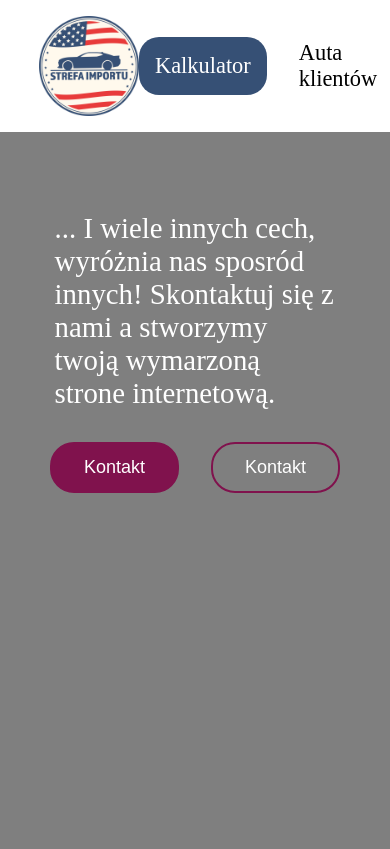
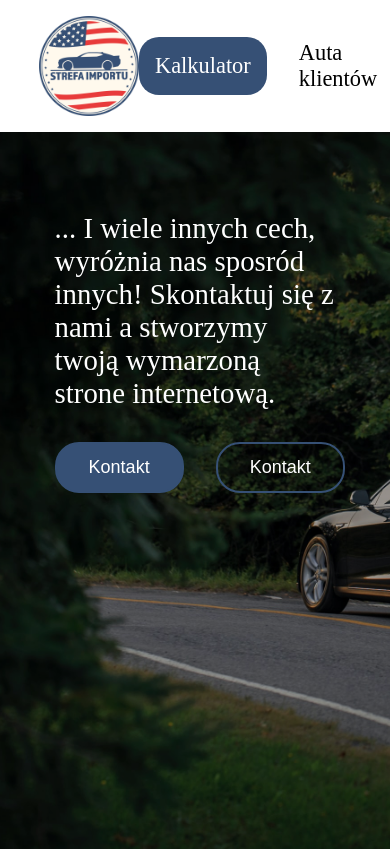
Before and after one commit to MarcinMaciej99/Strefa-Importu, a React (Create React App) app: page / in a window 390 px wide. Shown: the top 849 px of the page. Built offline with nearby package versions, Linux system fonts and the light colour scheme.

Commit message:
added main image

```diff
--- a/src/components/MainSection/MainSection.scss
+++ b/src/components/MainSection/MainSection.scss
@@ -1,41 +1,29 @@
-// @import "./styles.scss";
-
-$white: #fff;
-$black: #000;
-$background: #1a1918;
-$secondary: #80124d;
-$offwhite: #f6f6f6;
+@import "../../App.scss";
 
 main {
   height: 85vh;
   display: flex;
-  // background-image: url('../images/background.jpg');
-  // background-size: cover;
-  // background-repeat: no-repeat;
-  // opacity: 0.5;
-  background: rgba(0, 0, 0, 0.5);
-  // background: $background;
+  background: rgba(0, 0, 0, 0.2);
   position: relative;
 }
 
 main::after {
-  // height: 95.2%;
   content: "";
-  //   background-image: url("../images/background.jpg");
+  background-image: url("../../images/mainSectionImage.jpg");
   background-size: cover;
-  // opacity: 0.5;
   top: 0;
   left: 0;
   bottom: 0;
   right: 0;
   position: absolute;
   z-index: -1;
+  background-repeat: no-repeat;
+  background-position: 30% 30%;
 }
 
 .main-section {
   display: flex;
   flex-direction: column;
-  // align-items: center;
   margin-top: 10rem;
   width: 62%;
 
@@ -53,23 +41,23 @@ main::after {
     margin-top: 2rem;
     display: flex;
     align-items: center;
-    justify-content: center;
+    // justify-content: center;
 
     &--contact {
-      border: 2px solid $secondary;
+      border: 2px solid $base-color;
       margin-right: 2rem;
       font-size: 24px;
       padding: 0.8rem 2.7rem;
       border-radius: 24px;
       color: $white;
-      background: $secondary;
+      background: $base-color;
       transition: 0.3s;
       cursor: pointer;
     }
 
     &--contact:hover {
       background: $white;
-      color: $background;
+      color: $base-color;
       border: 2px solid $white;
     }
 
@@ -77,7 +65,7 @@ main::after {
       background: none;
       font-size: 24px;
       padding: 0.8rem 2.7rem;
-      border: 2px solid $secondary;
+      border: 2px solid $base-color;
       border-radius: 24px;
       color: $white;
       transition: 0.3s;
@@ -86,7 +74,7 @@ main::after {
 
     &--projects:hover {
       background: $white;
-      color: $background;
+      color: $base-color;
       border: 2px solid $white;
     }
   }
@@ -100,12 +88,10 @@ main::after {
 }
 
 .img {
-  // width: 300px;
   width: 400px;
   height: 400px;
   margin-top: 6rem;
   padding-left: 5rem;
-  // object-fit: contain;
   filter: invert(100%) sepia(8%) saturate(31%) hue-rotate(297deg)
     brightness(109%) contrast(107%);
 }
@@ -116,14 +102,11 @@ b {
 }
 
 .animationContainer {
-  // width: 300px;
   width: 400px;
   height: 400px;
   margin-top: 5rem;
   padding-left: 3rem;
   z-index: 10;
-  // object-fit: contain;
-  //   filter: invert(100%) sepia(8%) saturate(31%) hue-rotate(297deg) brightness(109%) contrast(107%);
 }
 
 @media (max-width: 1100px) {
@@ -157,7 +140,7 @@ b {
 
     &__buttons {
       &--contact {
-        border: 2px solid $secondary;
+        border: 2px solid $base-color;
         margin-right: 2rem;
         font-size: 18px;
         padding: 0.8rem 2rem;
@@ -167,7 +150,7 @@ b {
         background: none;
         font-size: 18px;
         padding: 0.8rem 2rem;
-        border: 2px solid $secondary;
+        border: 2px solid $base-color;
       }
     }
   }
```
Also changed, not shown: src/images/mainSectionImage.jpg (added).
